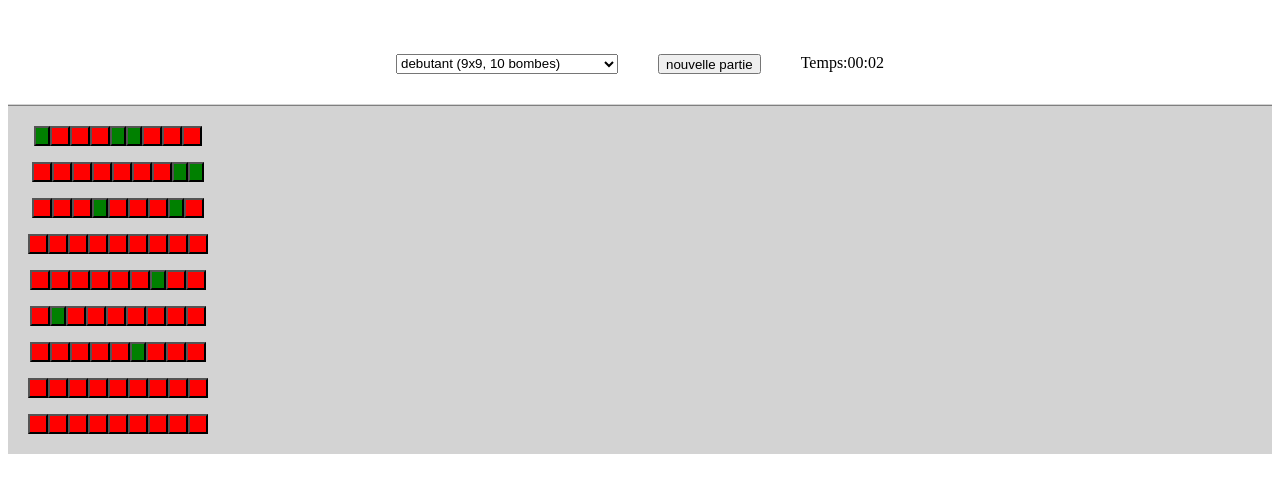
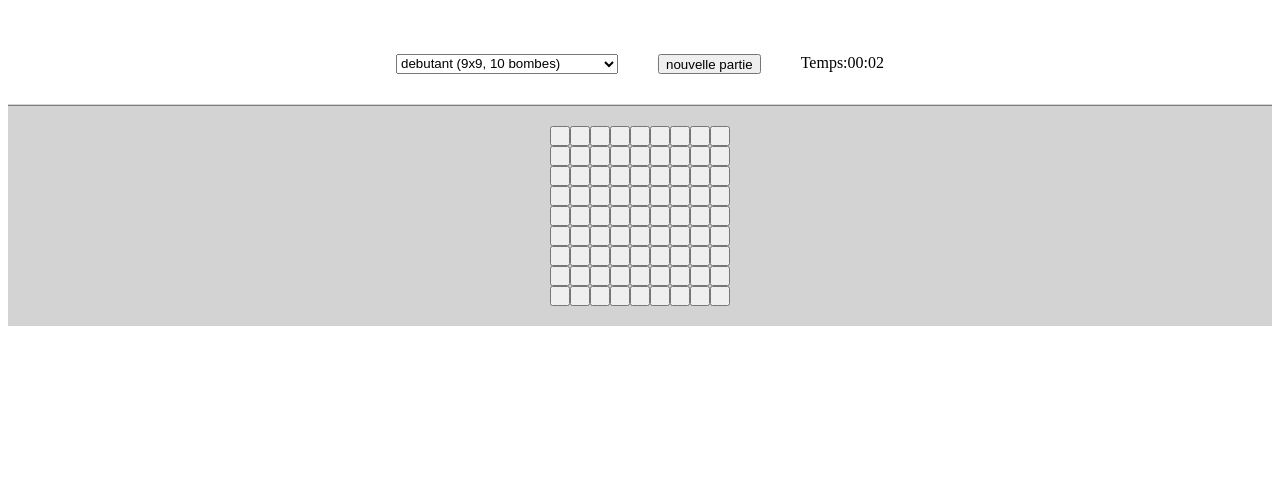
Before and after one commit to Francesco-HART/D-mineur, a plain HTML site: page index.html in a window 1280 px wide. Both pictures are taken after a click on the button "nouvelle partie". Shown: the part 85-578 px from the top of the page. Drawn offline with nearby package versions, Linux system fonts and the light colour scheme.

Commit message:
update grid display

```diff
--- a/assets/style.css
+++ b/assets/style.css
@@ -1,4 +1,3 @@
-
 header
 {
 	display: flex;
@@ -33,7 +32,9 @@ h1
 	align-self: center;
 	transition-property: color, filter;
 	transition-duration: .4s;
-	transition-timing-function: ease-out;}
+	transition-timing-function: ease-out;
+
+}
 
 .setupElement:hover
 {
@@ -65,13 +66,21 @@ h1
 {
 	padding: 20px;
 	background: lightgrey;
+	display: flex;
+	justify-content: center;
 }
-
+/*
 #container {
 	display: grid;
 	grid-gap: 1em;
 	grid-template-rows: repeat(var(--grid-rows), 0fr);
 	grid-template-columns: repeat(var(--grid-cols), 0fr);
+}*/
+#container {
+	display: flex;
+	flex-direction: column;
+	justify-content: center;
+	align-content: center;
 }
 
 .grid-item {
--- a/assets/style.js
+++ b/assets/style.js
@@ -15,6 +15,7 @@ chrono = "00"
 
 
 function newGame(){
+	gameOver();
 	if (select.value==9) {
 		nbBombes=10
 	}
@@ -96,7 +97,7 @@ function makeGrid(dim) {
 	for (let i = 0; i < (dim ); i++) {
 		containerRow = document.createElement('div')
 		containerRow.id =''+i
-		containerRow.style='display:flex;justify-content:center;align-content:center;'
+		containerRow.style='display:flex;justify-content:center;align-content:center;padding:0px;'
 
 		tableRow=[]
 		for (let j = 0; j < (dim); j++) {
@@ -106,7 +107,7 @@ function makeGrid(dim) {
 			cell.id = i+"|"+j
 			cell.className = "safe"
 			cell.value=0
-			cell.style='background:red;width:20px; height:20px;'
+			cell.style='width:20px; height:20px;'
 			containerRow.appendChild(cell)
 			//cell.onclick=getValue
 
@@ -127,60 +128,11 @@ function makeBomb (nbBomb) {
 
 		if(tableGrid[randomRow][randomColumn]!==9){
 			document.getElementById(randomRow + "|" + randomColumn).className = "bomb"
-			document.getElementById(randomRow + "|" + randomColumn).style='background:green;'
+
+			//document.getElementById(randomRow + "|" + randomColumn).style = 'background-image:url()'
+
+			document.getElementById(randomRow + "|" + randomColumn).style="width:20px; height:20px;"
 			tableGrid[randomRow][randomColumn]=9
-
-/*
-			if(randomRow-1>=0 && randomColumn-1>=0)
-			{
-				tableGrid[randomRow-1][randomColumn-1]+=1;
-			}
-			if (randomRow-1>=0 && randomColumn>=0) {
-				tableGrid[randomRow-1][randomColumn]+=1;
-			}
-			if (randomRow-1>=0 && randomColumn+1<=tableGrid.length-1) {
-				tableGrid[randomRow-1][randomColumn+1]+=1;
-			}
-
-			if (randomColumn-1>=0) {
-				tableGrid[randomRow][randomColumn-1]+=1;
-			}
-
-		 	if (randomColumn+1<=tableGrid.length-1) {
-				tableGrid[randomRow][randomColumn+1]+=1;
-			}
-
-			if (randomRow+1<=tableGrid.length-1&& randomColumn-1>=0) {
-				tableGrid[randomRow+1][randomColumn-1]+=1;
-			}
-			if (randomRow+1<=tableGrid.length-1 && randomColumn>=0) {
-				tableGrid[randomRow+1][randomColumn]+=1;
-			}
-			if (randomRow+1<=tableGrid.length-1 && randomColumn+1<=tableGrid.length-1) {
-				tableGrid[randomRow+1][randomColumn+1]+=1;
-			}*/
-
-			/*
-			for(var row=-1; row<=1; row++){
-				for(var col=-1; col<=1; col++){
-					if(randomRow-row>=0 && randomColumn-col>=0)
-					{
-						tableGrid[randomRow-row][randomColumn-col]+=1;
-					}
-					if (randomRow-row>=0 && randomColumn>=0) {
-						tableGrid[randomRow-row][randomColumn]+=1;
-					}
-					if (randomRow+row>=0 && randomColumn+col<=tableGrid.length-1) {
-						tableGrid[randomRow+row][randomColumn+col]+=1;
-					}
-					if(row==0 && col==0){
-						tableGrid[randomRow][randomColumn]-=1;
-					}
-
-				}
-			}
-			*/
-
 
 			for(var row=-1; row<=1; row++){
 				for( var col=-1; col<=1; col++){
@@ -188,16 +140,23 @@ function makeBomb (nbBomb) {
 					{
 						tableGrid[randomRow+row][randomColumn+col]+=1;
 						document.getElementById((randomRow+row) + "|" + (randomColumn+col)).value ++;
+
 						//console.log(document.getElementById((randomRow+row) + "|" + (randomColumn+col)))
 					}
 				}
 			}
 
-
 			console.log("bomb")
 			}
-			else{
-			i--
-			}
+		else{
+		i--
 		}
+	}
 }
+
+
+function gameOver(){
+	while(container.hasChildNodes()){
+		container.removeChild(container.firstChild);
+	}
+}
```
Also changed, not shown: assets/sprite/mine.png (added).
